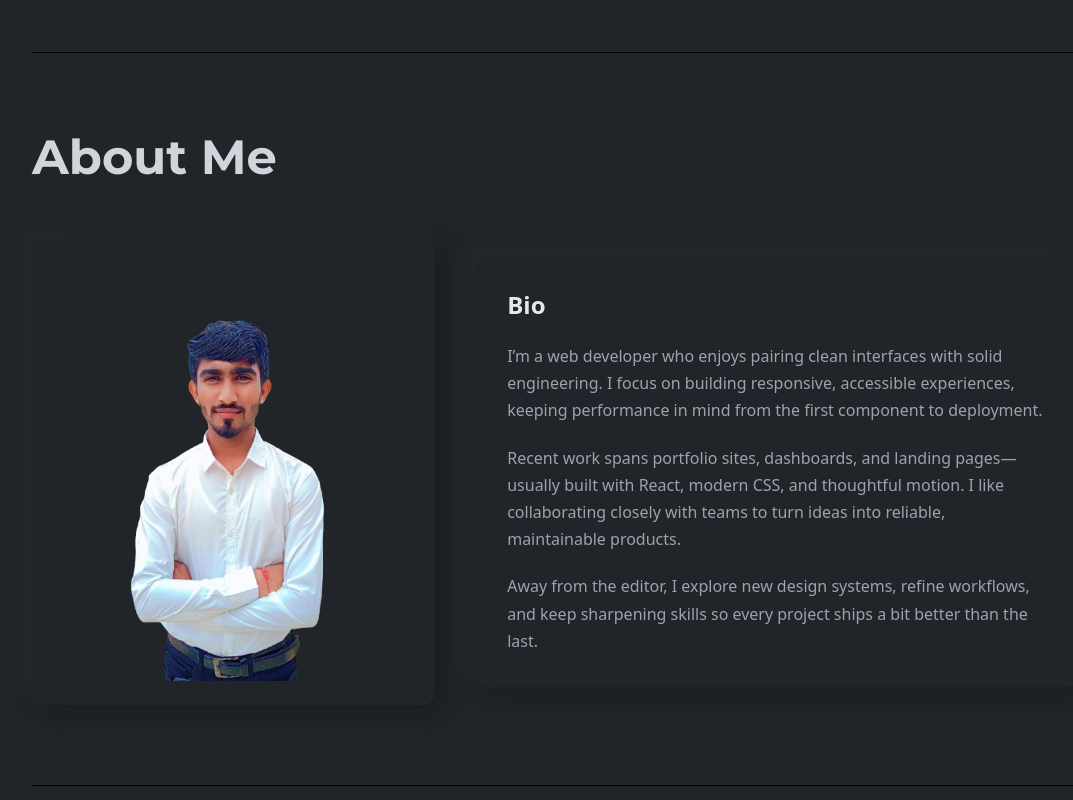
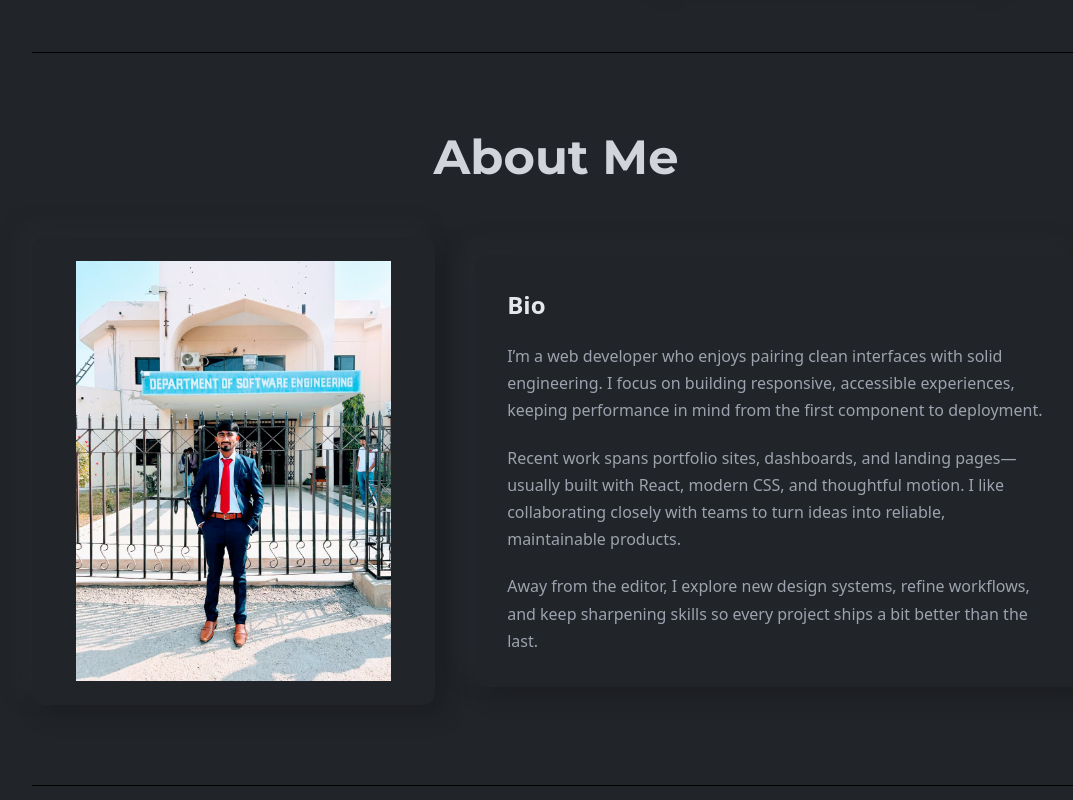
Before and after one commit to Hareshku/HareshKumar, a React (Create React App) app: page / in a window 1280 px wide. Shown: the part 600-1400 px from the top of the page, without its empty margins (84-1157 px from the left). Built offline with nearby package versions, Linux system fonts and the light colour scheme.

Commit message:
About section added and resume updated

```diff
--- a/src/assets/index.js
+++ b/src/assets/index.js
@@ -11,6 +11,7 @@ import testimonialTwo from "./images/testmonial/testimonialTwo.png";
 import testimonial_3 from "./images/testmonial/testimonial_3.jpg";
 import quote from "./images/testmonial/quote.png";
 import contactImg from "./images/contact/contactImg.png";
+import profileImg from "./images/projects/profile.jpeg";
 
 export {
   logo,
@@ -26,4 +27,5 @@ export {
   testimonial_3,
   quote,
   contactImg,
+  profileImg,
 };
--- a/src/components/about/About.js
+++ b/src/components/about/About.js
@@ -1,7 +1,8 @@
 import React from "react";
 import Title from "../layouts/Title";
 import styles from "./About.module.css";
-import { bannerImg } from "../../assets";
+// import { bannerImg } from "../../assets";
+import {profileImg} from "../../assets/index.js";
 
 const About = () => {
   return (
@@ -13,7 +14,7 @@ const About = () => {
       <div className={styles.aboutGrid}>
         <div className={styles.imageCard}>
           <img
-            src={bannerImg}
+            src={profileImg}
             alt="Portrait"
             className={styles.image}
           />
--- a/src/components/layouts/Title.js
+++ b/src/components/layouts/Title.js
@@ -3,7 +3,10 @@ import React from 'react'
 const Title = ({des}) => {
   return (
     <div className="flex flex-col gap-4 font-titleFont mb-14">
-      <h1 className="text-4xl md:text-5xl text-gray-300 font-bold capitalize">{des}</h1>
+      <h1 className="flex items-center justify-center text-4xl md:text-5xl text-gray-300 font-bold capitalize">
+  {des}
+</h1>
+
     </div>
   );
 }
--- a/src/components/resume/Experience.js
+++ b/src/components/resume/Experience.js
@@ -24,9 +24,9 @@ const Experience = () => {
         <div className={styles.resumeSection}>
           <ResumeCard
             title="React Developer Intern"
-            subTitle="NetworkAlgo Business Solution (2024 - 2025)"
+            subTitle="NetworkAlgo Business Solution (November 2024 - February 2025)"
             result="India"
-            des="I am working as a react developer in NetworkAlgo Business Solution. I am handled the front-end part of the project."
+            des="I worked as a react developer in NetworkAlgo Business Solution. I handled the front-end part of the project."
           />
         </div>
       </div>
```
Also changed, not shown: src/assets/images/projects/profile.jpeg (added).
